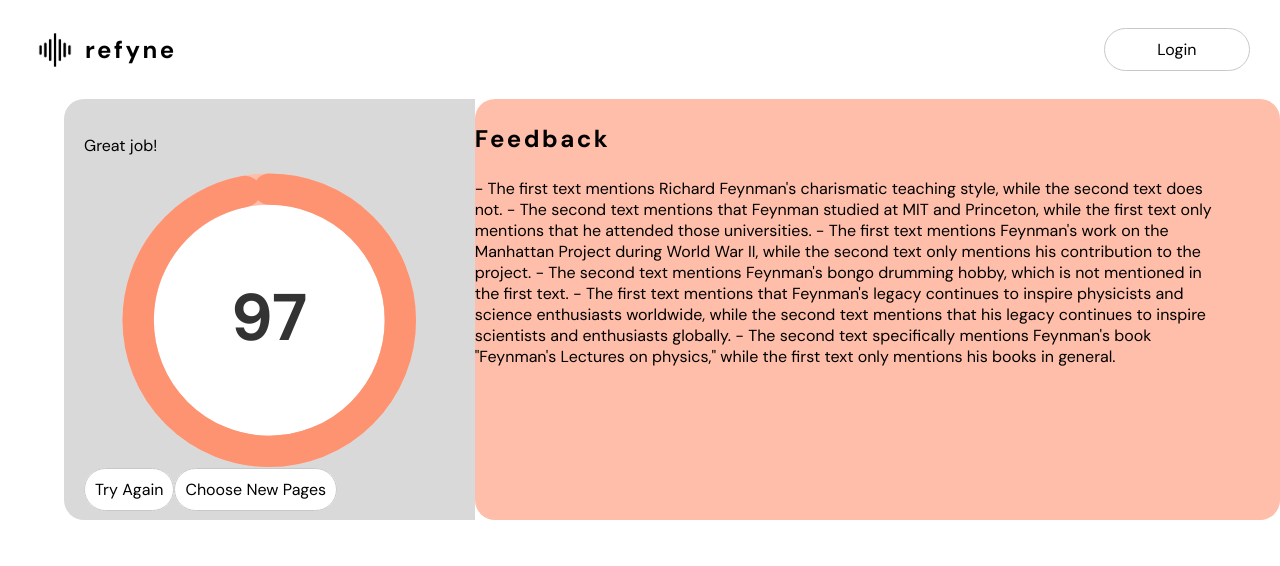
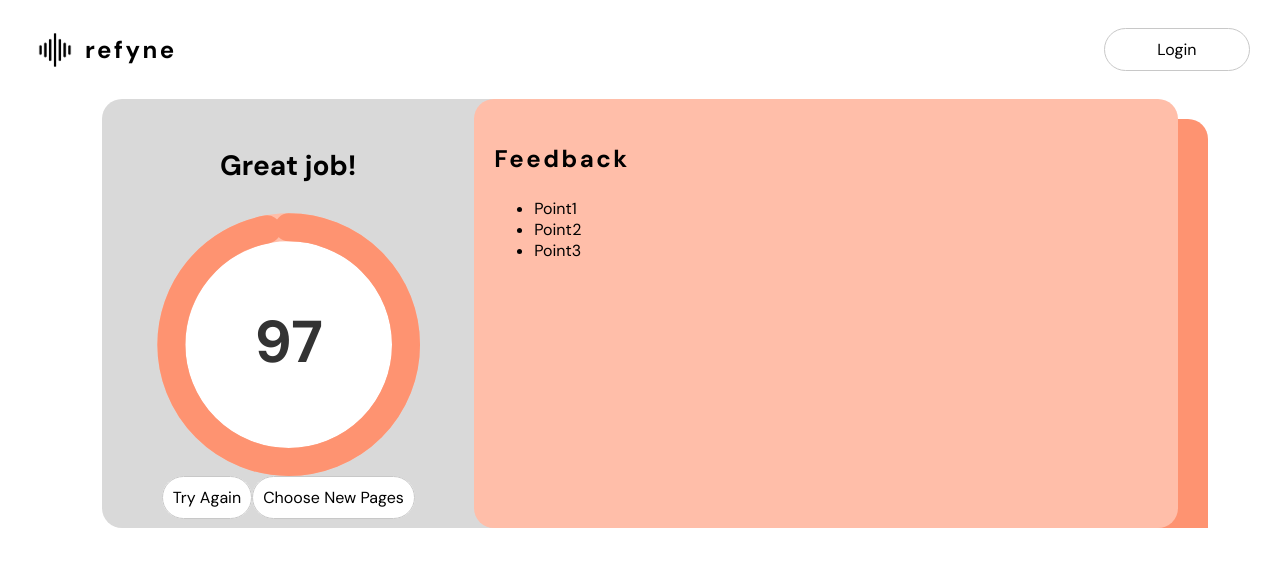
Before and after one commit to linv24/hackmit-23, a React (Create React App) app in the folder feyn/react/: page /results in a window 1280 px wide. Shown: the top 566 px of the page. Built offline with nearby package versions, Linux system fonts and the light colour scheme; what mic-recorder-to-mp3 would draw is missing.

Commit message:
Work on results page

```diff
--- a/feyn/react/src/Components/Results/Results.css
+++ b/feyn/react/src/Components/Results/Results.css
@@ -4,16 +4,25 @@
 
 .container {
     display: flex;
+    flex-wrap: wrap;
+    padding: 0 8%;
+    background-color: white;
+    border-radius: 20px;
+    overflow: hidden;
 }
 
 .greyBox {
-    flex: 1;  /* 1/3 of the space */
+    flex: 1; /* 1/3 of the space */
     background-color: #D9D9D9;
     border-top-left-radius: 20px;
     border-bottom-left-radius: 20px;
     padding: 20px;
     overflow: hidden;
-    margin-left: 5%;
+    margin-right: -20px;
+    /* margin-left: 5%;
+    position: relative; */
+    padding-right: 60px;
+    text-align: center;
 }
 
 .orangeBox {
@@ -21,9 +30,11 @@
     background-color: #FFBEA9;
     border-radius: 20px;
     padding: 20px;
-    position: relative;
-    overflow: hidden;
-    padding: 0% 5% 0% 0%;
+    /* position: relative;
+    overflow: hidden; */
+    /* margin-right: 5%; */
+    box-shadow: 30px 20px 0px #FE9371;
+    margin-left: -20px;
 }
 
 /* progress bar  */
@@ -54,8 +65,33 @@
     text-anchor: middle;
 }
 
+.scoreMessage {
+    font-weight: bold;
+    font-size: 175%;
+    text-align: center;
+}
+
 @keyframes progress {
     0% {
         stroke-dasharray: 0, 100;
     }
 }
+
+.results-button{
+    -webkit-appearance: none;
+    cursor: pointer;
+    background-color: white;
+    border-radius: 30px;
+    padding: 10px;
+    font-size: medium;
+    width: 12% !important;
+    border: 1px solid #C8C8C8;
+    text-decoration: none;
+    color: black;
+    transform: none !important;
+    margin-bottom: 100px;
+}
+
+.results-button:hover {
+    background-color: #F6F6F6;
+}
--- a/feyn/react/src/Components/Results/Results.js
+++ b/feyn/react/src/Components/Results/Results.js
@@ -1,10 +1,12 @@
-import "./Results.css"
-import "../index.css"
+import "./Results.css";
+import "../index.css";
 import React from 'react';
 import { Link } from "react-router-dom";
-import Header from "../Header/Header.js"
+import Header from "../Header/Header.js";
 
 const Results = () => {
+    const feedbackText = "Point1-Point2-Point3"; // Your feedback string
+    const feedbackArray = feedbackText.split('-'); // Split the string into an array using '-' as a delimiter
 
     const getScoreMessage = (score) => {
         if (score >= 80) return "Great job!";
@@ -21,7 +23,7 @@ const Results = () => {
             <Header />
             <div className="container">
                 <div className="greyBox">
-                    <p class="scoreMessage">{getScoreMessage(score)}</p>
+                    <p className="scoreMessage">{getScoreMessage(score)}</p>
                     <svg viewBox="0 0 36 36" className="circular-chart">
                         <path className="circle-bg"
                             d="M18 2.0845
@@ -36,27 +38,18 @@ const Results = () => {
                         />
                         <text x="18" y="20.35" className="percentage">{score}</text>
                     </svg>
-                    <Link to="/Record" class="main-button">Try Again</Link>
-                    <Link to="/Pages" class="main-button">Choose New Pages</Link>
+                    <Link to="/Record" className="results-button">Try Again</Link>
+                    <Link to="/Pages" className="results-button">Choose New Pages</Link>
                 </div>
                 <div className="orangeBox">
-                    {/* <h3>Things you got wrong:</h3>
-                    <li>filler</li>
-                    <h3>Things you missed:</h3>
-                    <li>filler</li> */}
                     <h3>Feedback</h3>
-                    <p>- The first text mentions Richard Feynman's charismatic teaching style, while the second text does not.
-- The second text mentions that Feynman studied at MIT and Princeton, while the first text only mentions that he attended those universities.
-- The first text mentions Feynman's work on the Manhattan Project during World War II, while the second text only mentions his contribution to the project.
-- The second text mentions Feynman's bongo drumming hobby, which is not mentioned in the first text.
-- The first text mentions that Feynman's legacy continues to inspire physicists and science enthusiasts worldwide, while the second text mentions that his legacy continues to inspire scientists and enthusiasts globally.
-- The second text specifically mentions Feynman's book "Feynman's Lectures on physics," while the first text only mentions his books in general.
-</p>
+                    <ul>
+                        {feedbackArray.map(point => <li>{point}</li>)}
+                    </ul>
                 </div>
             </div>
         </div>
-    )
-
+    );
 };
 
 export default Results;
```
Lines whose indentation alone changed are shown as unchanged.
